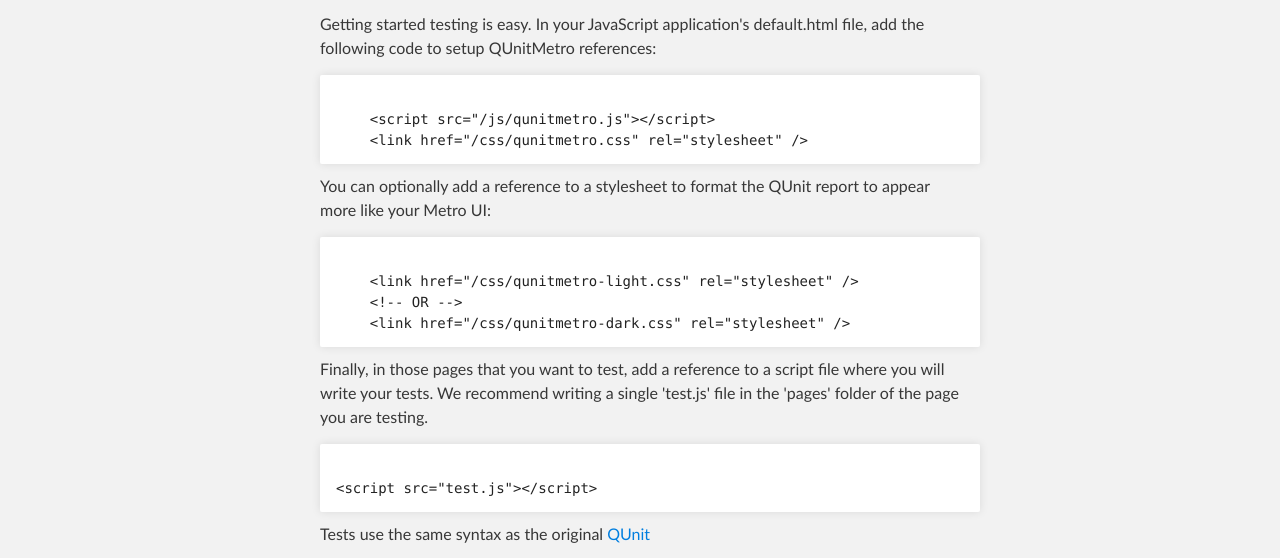
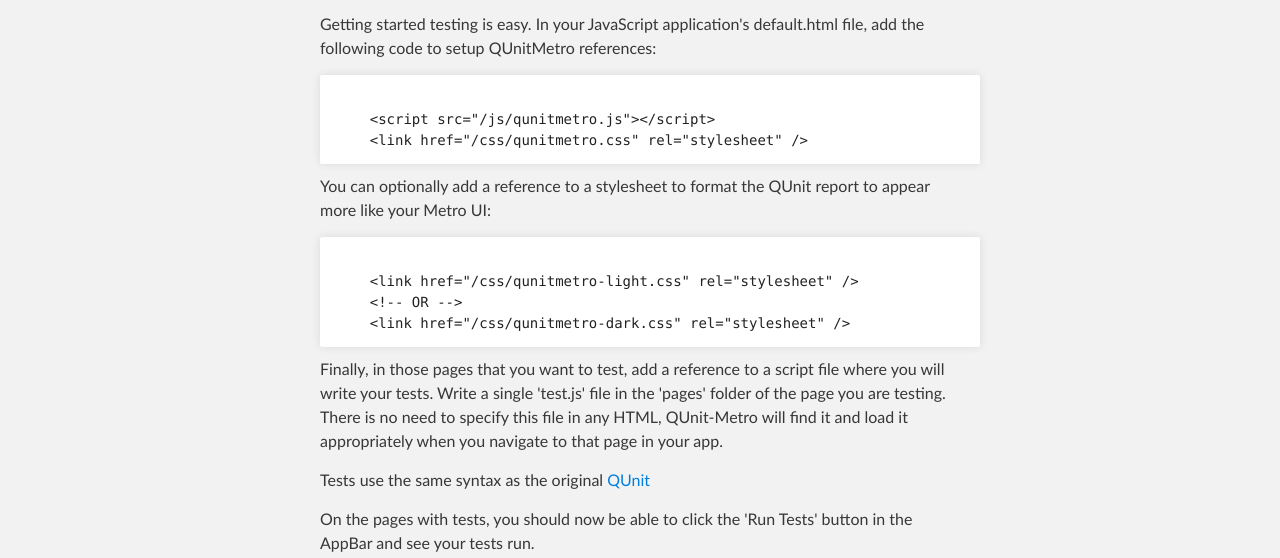
Before and after one commit to qunitmetro/QUnitMetro, a plain HTML site: page index.html in a window 1280 px wide. Shown: the part 381-939 px from the top of the page. Drawn offline with Linux system fonts and the light colour scheme.

Commit message:
Removed references to adding test.js script references in HTML files

```diff
--- a/index.html
+++ b/index.html
@@ -50,12 +50,11 @@
 </code></pre>
 
 
-<p>Finally, in those pages that you want to test, add a reference to a script file where you will write your tests.  We recommend writing a single 'test.js' file in the 'pages' folder
-    of the page you are testing.
+<p>Finally, in those pages that you want to test, add a reference to a script file where you will write your tests.  Write a single 'test.js' file in the 'pages' folder
+    of the page you are testing.  There is no need to specify this file in any HTML, QUnit-Metro will find it and load it appropriately when you navigate to that page in
+    your app.
 </p>
-<pre><code>
-&lt;script src="test.js"&gt;&lt;/script&gt;
-</code></pre>
+
 
           <p>Tests use the same syntax as the original <a href="http://qunitjs.com" target="_blank">QUnit</a></p>
 
```
